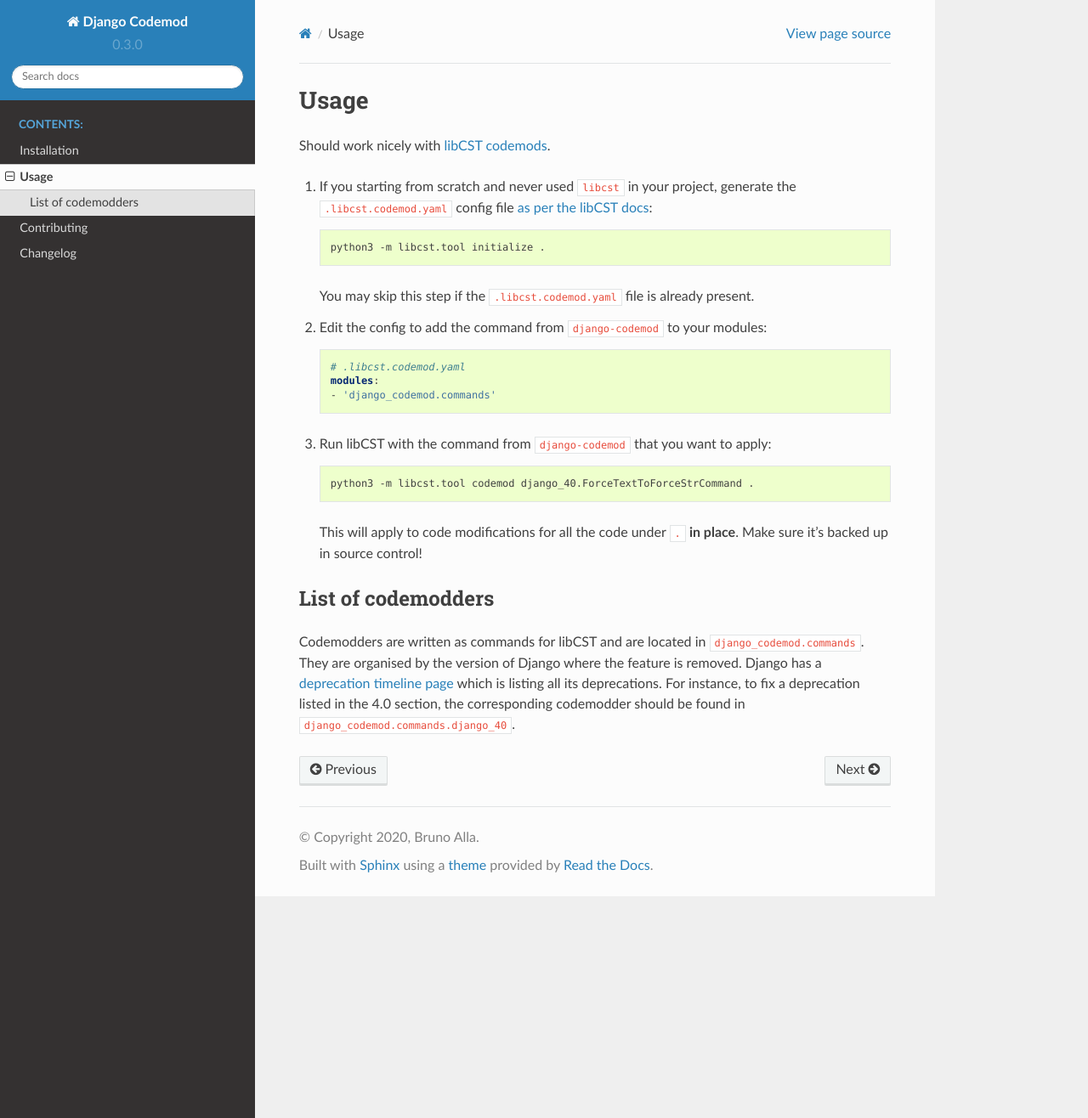
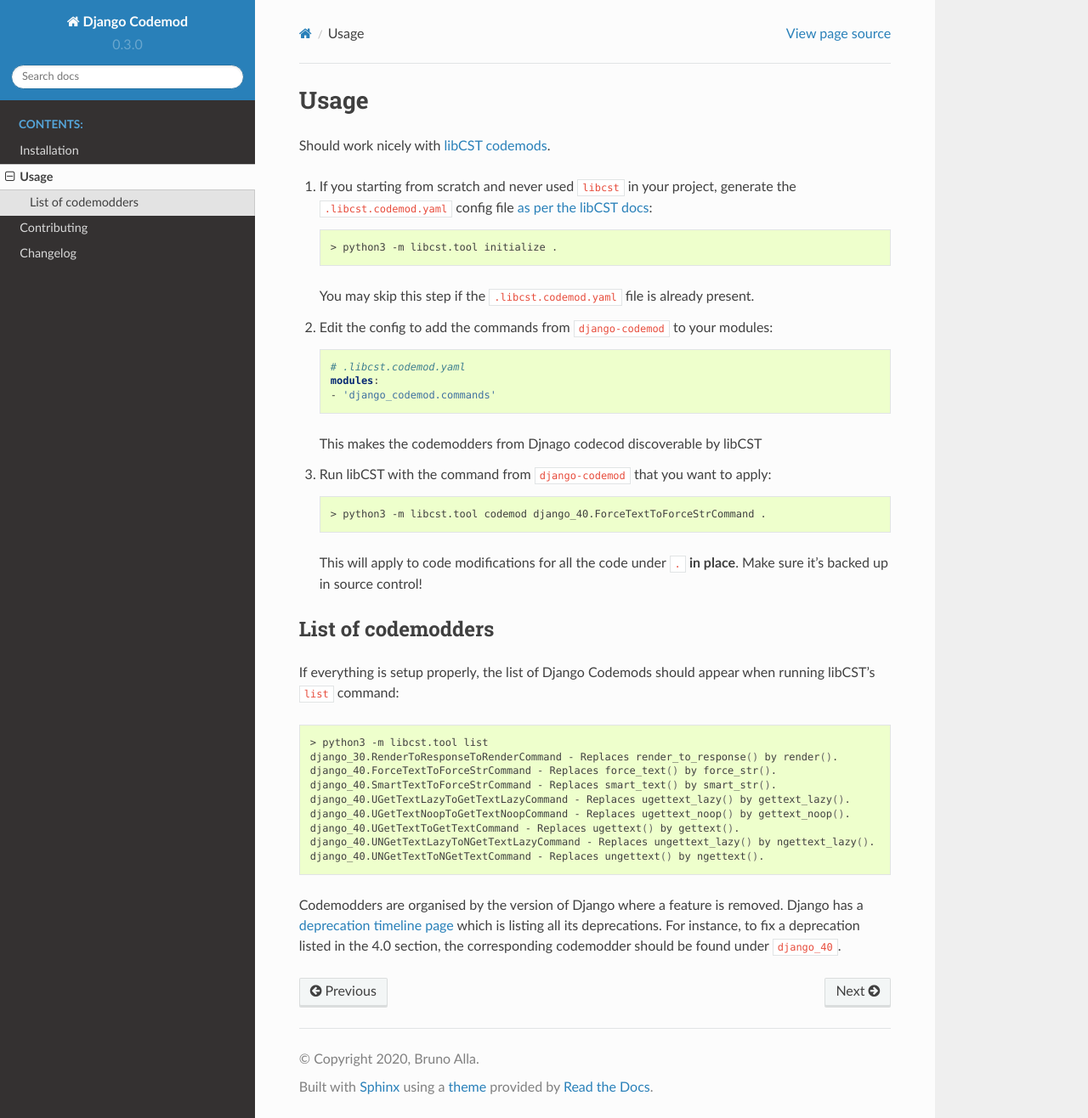
Before and after one commit to browniebroke/django-codemod, a Sphinx documentation site: the page built from docs/usage.md, in a window 1280 px wide and 1316 px high. Shown: the whole window at 85% size. Built offline with Sphinx 7.4.7 and the Read the Docs theme 2.0.0, drawn with Linux system fonts in a browser that asks for light colours; pages that are not in the unit, such as notebooks, are missing from menus.

Commit message:
Document how to list all available codemodders
Fixes #24

````diff
--- a/docs/usage.md
+++ b/docs/usage.md
@@ -20,10 +20,12 @@
    - 'django_codemod.commands'
    ```
 
+   This makes the codemodders from Djnago codecod discoverable by libCST
+
 3. Run libCST with the command from `django-codemod` that you want to apply:
 
    ```bash
-   python3 -m libcst.tool codemod django_40.ForceTextToForceStrCommand .
+   > python3 -m libcst.tool codemod django_40.ForceTextToForceStrCommand .
    ```
 
    This will apply to code modifications for all the code under `.` **in place**.
@@ -31,4 +33,18 @@
 
 ## List of codemodders
 
-Codemodders are written as commands for libCST and are located in `django_codemod.commands`. They are organised by the version of Django where the feature is removed. Django has a [deprecation timeline page](https://docs.djangoproject.com/en/3.0/internals/deprecation/) which is listing all its deprecations. For instance, to fix a deprecation listed in the 4.0 section, the corresponding codemodder should be found in `django_codemod.commands.django_40`.
+If everything is setup properly, the list of Django Codemods should appear when running libCST's `list` command:
+
+   ```bash
+   > python3 -m libcst.tool list
+   django_30.RenderToResponseToRenderCommand - Replaces render_to_response() by render().
+   django_40.ForceTextToForceStrCommand - Replaces force_text() by force_str().
+   django_40.SmartTextToForceStrCommand - Replaces smart_text() by smart_str().
+   django_40.UGetTextLazyToGetTextLazyCommand - Replaces ugettext_lazy() by gettext_lazy().
+   django_40.UGetTextNoopToGetTextNoopCommand - Replaces ugettext_noop() by gettext_noop().
+   django_40.UGetTextToGetTextCommand - Replaces ugettext() by gettext().
+   django_40.UNGetTextLazyToNGetTextLazyCommand - Replaces ungettext_lazy() by ngettext_lazy().
+   django_40.UNGetTextToNGetTextCommand - Replaces ungettext() by ngettext().
+   ```
+
+Codemodders are organised by the version of Django where a feature is removed. Django has a [deprecation timeline page](https://docs.djangoproject.com/en/3.0/internals/deprecation/) which is listing all its deprecations. For instance, to fix a deprecation listed in the 4.0 section, the corresponding codemodder should be found under `django_40`.
````
Also changed, not shown: other parts of docs/usage.md (+2 -2 lines).
